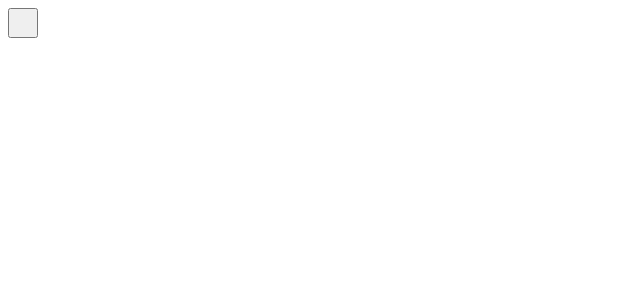
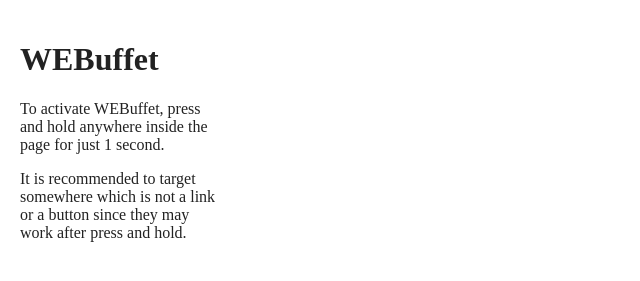
Before and after one commit to payw-org/webuffet, a website built with webpack: page extension/popup.html in a window 1280 px wide. Shown: the whole page, without its empty margins (0-640 px from the left). Built offline with nearby package versions, Linux system fonts and the light colour scheme.

Commit message:
Add instruction how to activate WEBuffet

```diff
--- a/extension/popup.html
+++ b/extension/popup.html
@@ -2,14 +2,17 @@
 <html>
   <head>
     <style>
-      button {
-        height: 30px;
-        width: 30px;
-        outline: none;
+      body {
+        width: 200px;
+        margin: 0;
+        padding: 20px;
+        color: #222;
       }
     </style>
   </head>
   <body>
-    <button id="changeColor"></button>
+    <h1>WEBuffet</h1>
+    <p>To activate WEBuffet, press and hold anywhere inside the page for just 1 second.</p>
+    <p>It is recommended to target somewhere which is not a link or a button since they may work after press and hold.</p>
   </body>
 </html>
```
